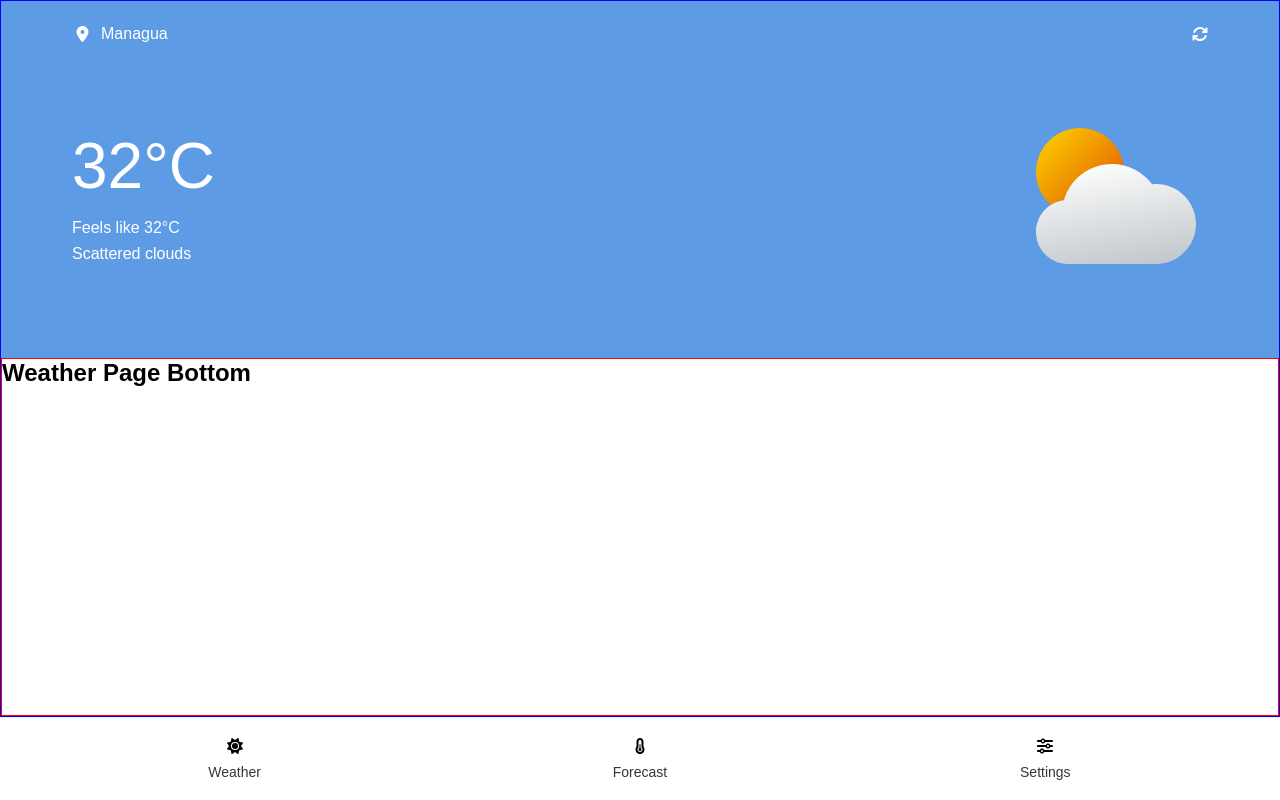
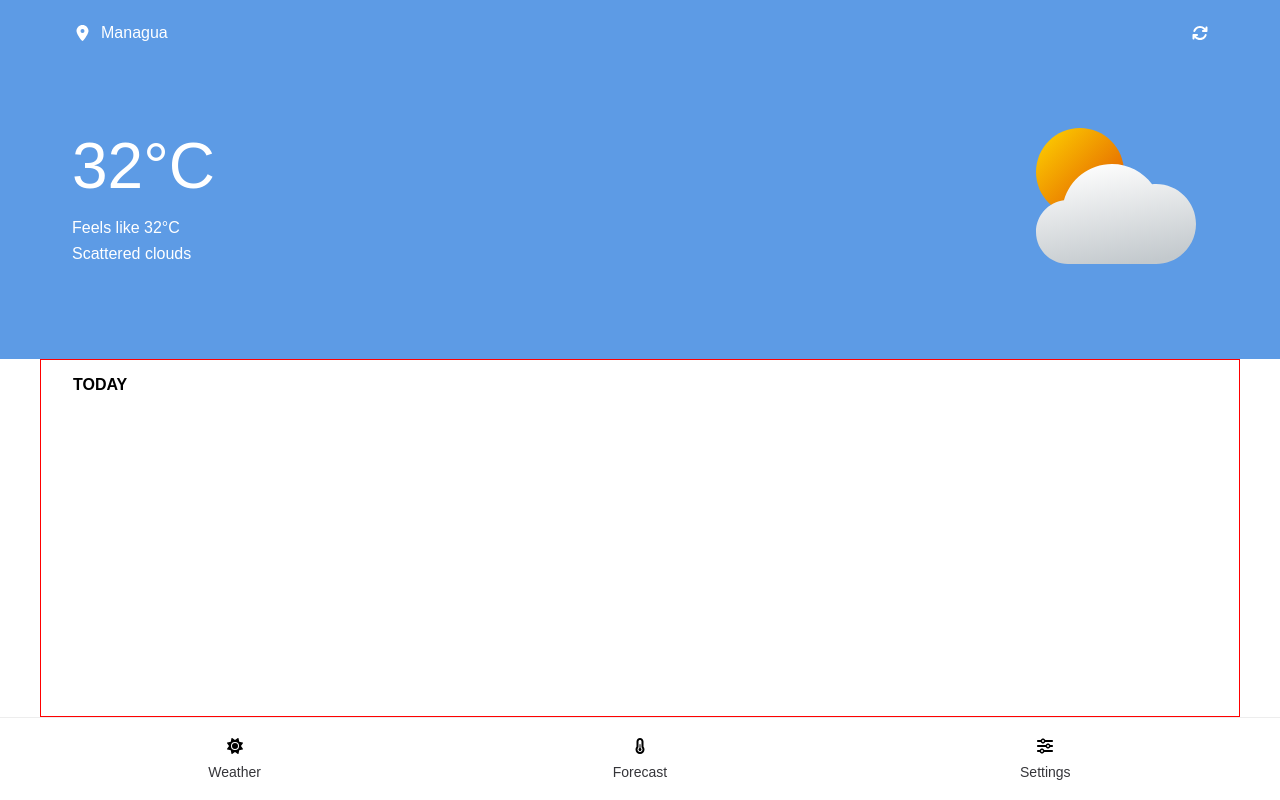
Before and after one commit to salvadorperezm/vue-weather-app, a Vue app: page / in a window 1280 px wide. Built offline with nearby package versions, Linux system fonts and the light colour scheme.

Commit message:
basic bottom styling added

```diff
--- a/src/components/WeatherPage.vue
+++ b/src/components/WeatherPage.vue
@@ -21,8 +21,12 @@
                         </div>
                     </div>
                 </div>
-                <div class="section section__bottom">
-                    <h2>Weather Page Bottom</h2>
+                <div class="section__bottom-container">
+                    <div class="section section__bottom">
+                        <div class="weather__header">
+                            <p class="header__text">Today</p>
+                        </div>
+                    </div>
                 </div>
             </section>
         </template>
@@ -48,7 +52,6 @@ export default {
 
 <style scoped>
 .content__section {
-    border: 1px solid blue;
     height: 100%;
     display: flex;
     flex-direction: column;
@@ -73,10 +76,17 @@ export default {
     flex-direction: column;
 }
 
+.section__bottom-container {
+    flex: 1;
+    background-color: #ffffff;
+    display: flex;
+    justify-content: center;
+}
+
 .section__bottom {
+    height: 100%;
+    max-width: 1200px;
     border: 1px solid red;
-    background-color: #fff;
-    overflow: hidden;
 }
 
 .weather__actions,
@@ -119,14 +129,21 @@ export default {
     margin-block-end: 16px;
 }
 
-
-
 .information__feels-like {
     margin-block-end: 8px;
 }
 
 .information__icon {
     width: 192px;
+}
+
+.weather__header {
+    padding: 16px 32px;
+}
+
+.header__text {
+    text-transform: uppercase;
+    font-weight: bold;
 }
 
 @media screen and (max-width: 1024px) {
@@ -140,7 +157,8 @@ export default {
     }
 
     .information__feels-like,
-    .information__weather-type {
+    .information__weather-type,
+    .header__text {
         font-size: 12.25px;
     }
 
```
